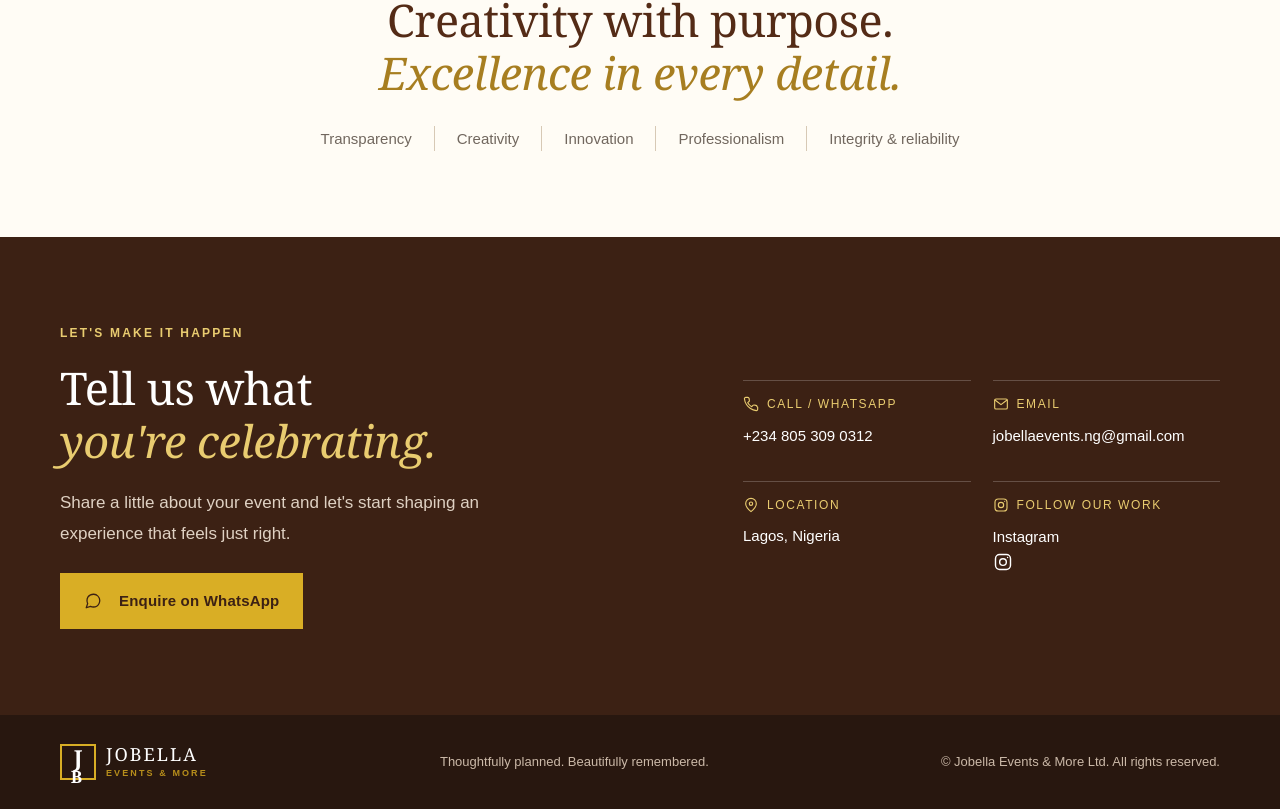
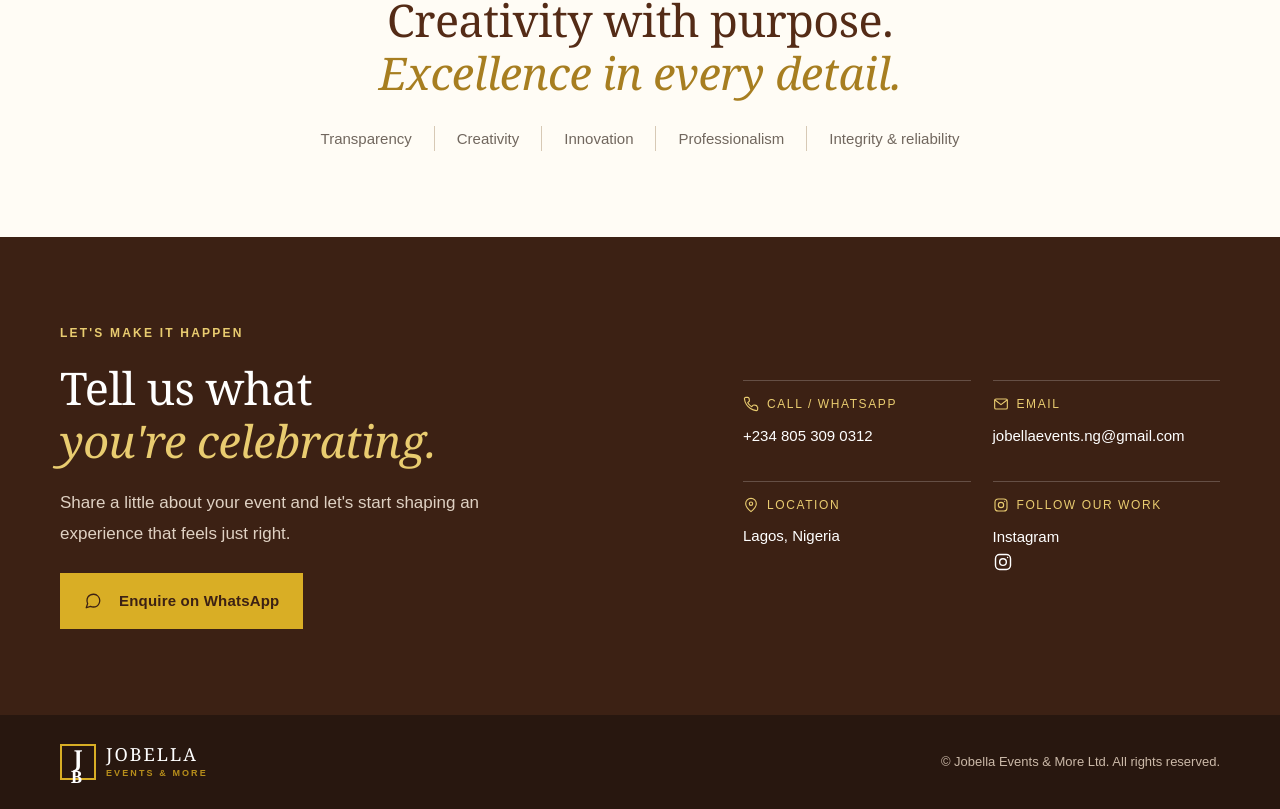
Before and after one commit to Geekyjosh/jobella-events, a Next.js app: page / in a window 1280 px wide. Shown: the part 4833-5642 px from the top of the page. Built offline with nearby package versions, Linux system fonts and the light colour scheme.

Commit message:
Remove tagline from footer

```diff
--- a/src/app/page.tsx
+++ b/src/app/page.tsx
@@ -180,7 +180,7 @@ export default function Home() {
       </section>
 
       <a className="floating-whatsapp" href="https://wa.me/2348053090312?text=Hello%20Jobella%20Events%2C%20I%27d%20like%20to%20make%20an%20event%20enquiry." target="_blank" rel="noreferrer" aria-label="Chat with Jobella on WhatsApp"><Icon name="message" /></a>
-      <footer className="site-footer"><div className="container footer-inner"><a className="brand brand-footer" href="#"><span className="brand-mark">J<span>B</span></span><span className="brand-name">JOBELLA<small>EVENTS &amp; MORE</small></span></a><p>Thoughtfully planned. Beautifully remembered.</p><span>© Jobella Events &amp; More Ltd. All rights reserved.</span></div></footer>
+      <footer className="site-footer"><div className="container footer-inner"><a className="brand brand-footer" href="#"><span className="brand-mark">J<span>B</span></span><span className="brand-name">JOBELLA<small>EVENTS &amp; MORE</small></span></a><span>© Jobella Events &amp; More Ltd. All rights reserved.</span></div></footer>
     </main>
   );
 }
```
